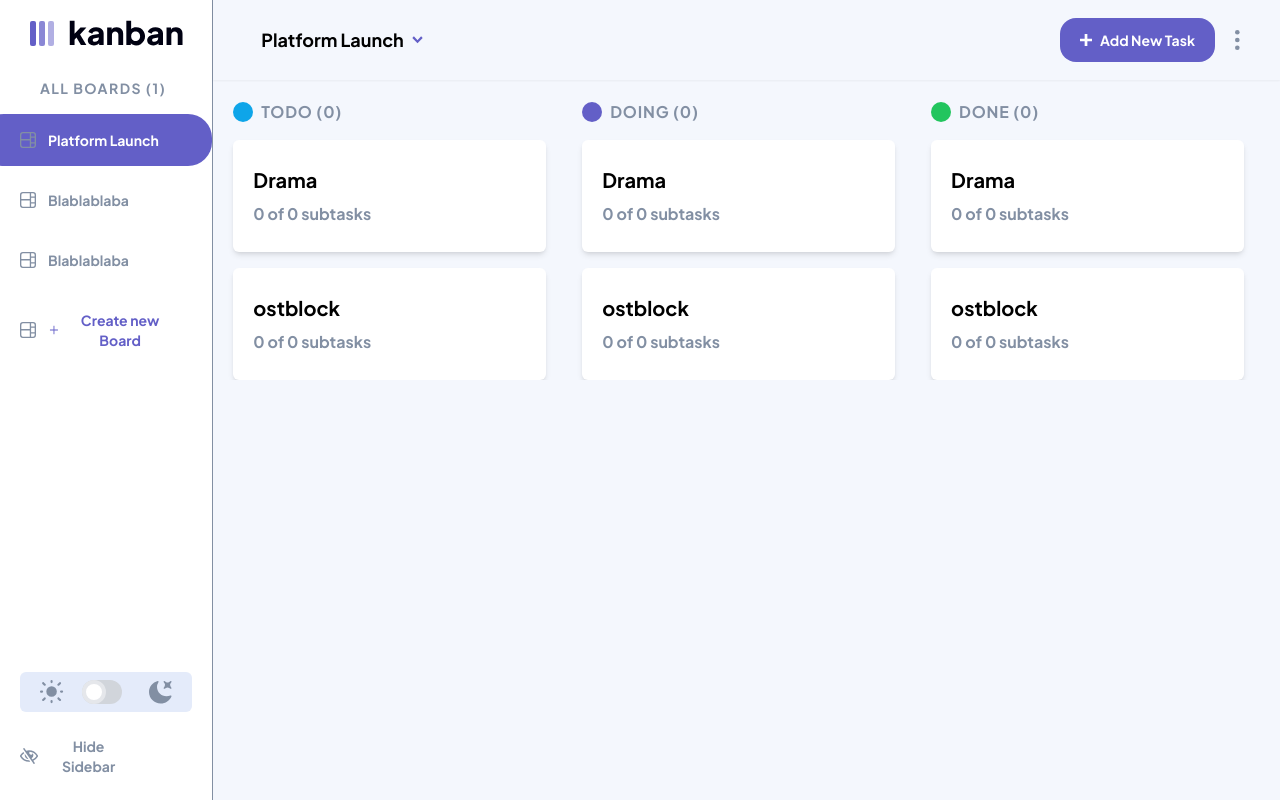
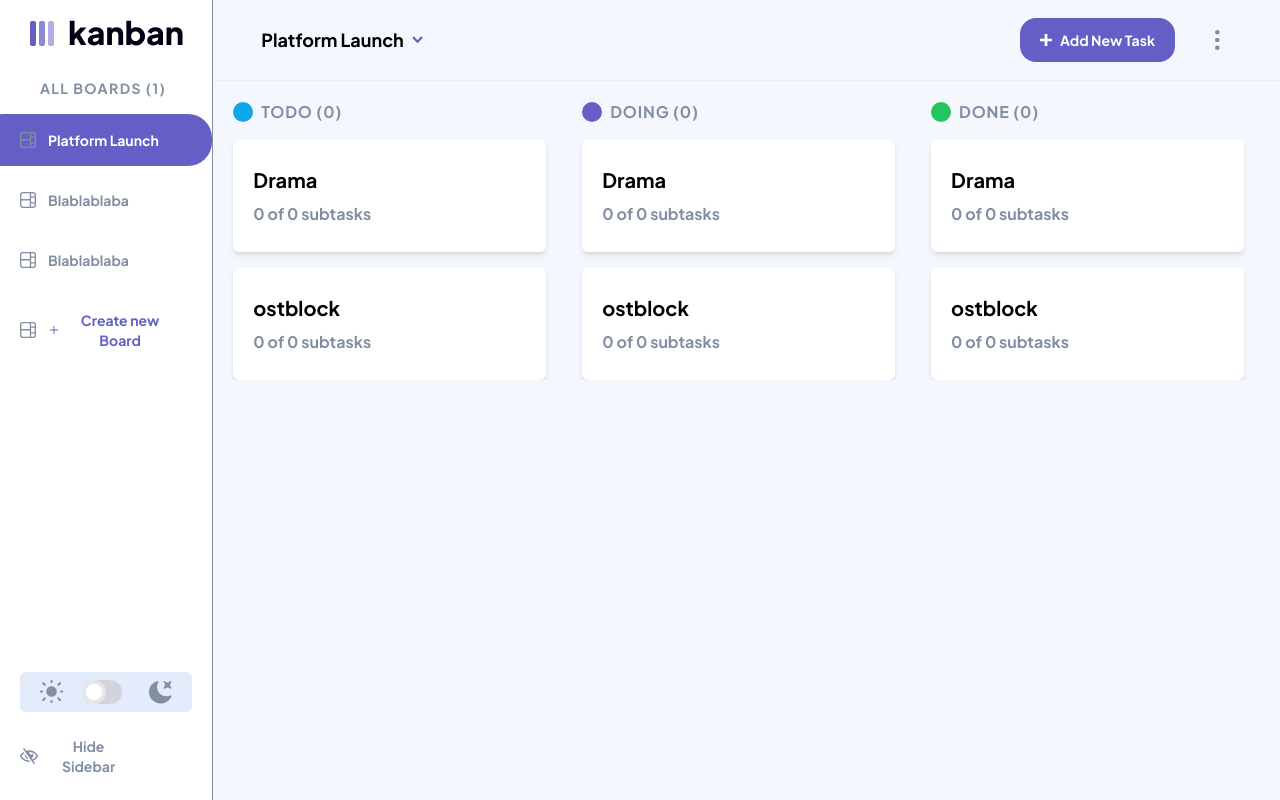
Before and after one commit to danielgen01/kanbanboard-frontend, a React (Vite) app: page / in a window 1280 px wide. Built offline with nearby package versions, Linux system fonts and the light colour scheme.

Commit message:
add small px to elilipsis div

```diff
--- a/src/components/Navbar/Navbar.tsx
+++ b/src/components/Navbar/Navbar.tsx
@@ -53,7 +53,7 @@ const Navbar = () => {
               Add New Task
             </span>
           </button>
-          <button className="three-points-ellipsis" onClick={openDropDown}>
+          <button className="three-points-ellipsis px-5" onClick={openDropDown}>
             <img src={threepointsicon} alt="ellipsis" className="" />
           </button>
         </div>
```
